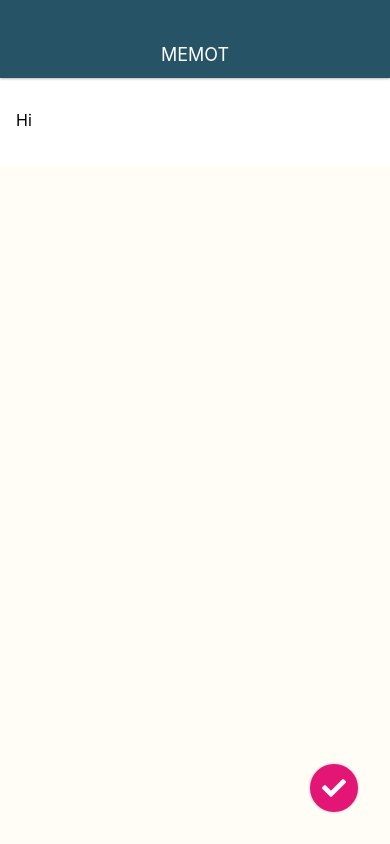
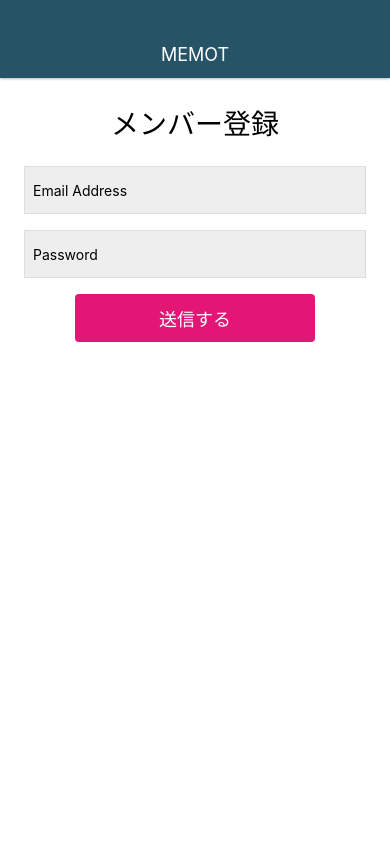
Before and after one commit to shachitaku/MemoApp, a React Native app: screen / in a window 390 px wide. Built offline with nearby package versions, Linux system fonts and the light colour scheme.

Commit message:
Create Login and Signup screen

```diff
--- a/App.js
+++ b/App.js
@@ -5,6 +5,8 @@
 import MemoListScreen from './src/screens/MemoListScreen';
 import MemoDetailScreen from './src/screens/MemoDetailScreen';
 import MemoEditScreen from './src/screens/MemoEditScreen';
+import LoginScreen from './src/screens/LoginScreen';
+import SignupScreen from './src/screens/SignupScreen';
 
 
 export default class App extends React.Component {
@@ -12,7 +14,7 @@
     return (
       <View style={styles.container}>
         <Appbar />
-        <MemoEditScreen />
+        <SignupScreen />
       </View>
     );
   }
--- /dev/null
+++ b/src/screens/LoginScreen.js
@@ -0,0 +1,60 @@
+import React from 'react';
+import {
+  StyleSheet,
+  View,
+  Text,
+  TextInput,
+  TouchableHighlight,
+} from 'react-native';
+
+class LoginScreen extends React.Component {
+  render() {
+    return (
+      <View style={styles.container}>
+        <Text style={styles.title}>ログイン</Text>
+        <TextInput style={styles.input} value="Email Address" />
+        <TextInput style={styles.input} value="Password" />
+        <TouchableHighlight style={styles.button} onPress={() => {}} underlayColor="#C70F66">
+          <Text style={styles.buttonTitle}>ログインする</Text>
+        </TouchableHighlight>
+      </View>
+    );
+  }
+}
+
+export default LoginScreen;
+
+const styles = StyleSheet.create({
+  container: {
+    flex: 1,
+    width: '100%',
+    padding: 24,
+    backgroundColor: '#fff',
+  },
+  title: {
+    fontSize: 28,
+    alignSelf: 'center',
+    marginBottom: 24,
+  },
+  input: {
+    backgroundColor: '#eee',
+    height: 48,
+    marginBottom: 16,
+    borderWidth: 1,
+    borderColor: '#DDD',
+    padding: 8,
+  },
+  button: {
+    backgroundColor: '#E31676',
+    height: 48,
+    borderRadius: 4,
+    justifyContent: 'center',
+    alignItems: 'center',
+    width: '70%',
+    alignSelf: 'center',
+  },
+  buttonTitle: {
+    color: '#fff',
+    fontSize: 18,
+  },
+});
--- /dev/null
+++ b/src/screens/SignupScreen.js
@@ -0,0 +1,60 @@
+import React from 'react';
+import {
+  StyleSheet,
+  View,
+  Text,
+  TextInput,
+  TouchableHighlight,
+} from 'react-native';
+
+class SignupScreen extends React.Component {
+  render() {
+    return (
+      <View style={styles.container}>
+        <Text style={styles.title}>メンバー登録</Text>
+        <TextInput style={styles.input} value="Email Address" />
+        <TextInput style={styles.input} value="Password" />
+        <TouchableHighlight style={styles.button} onPress={() => {}} underlayColor="#C70F66">
+          <Text style={styles.buttonTitle}>送信する</Text>
+        </TouchableHighlight>
+      </View>
+    );
+  }
+}
+
+export default SignupScreen;
+
+const styles = StyleSheet.create({
+  container: {
+    flex: 1,
+    width: '100%',
+    padding: 24,
+    backgroundColor: '#fff',
+  },
+  title: {
+    fontSize: 28,
+    alignSelf: 'center',
+    marginBottom: 24,
+  },
+  input: {
+    backgroundColor: '#eee',
+    height: 48,
+    marginBottom: 16,
+    borderWidth: 1,
+    borderColor: '#DDD',
+    padding: 8,
+  },
+  button: {
+    backgroundColor: '#E31676',
+    height: 48,
+    borderRadius: 4,
+    justifyContent: 'center',
+    alignItems: 'center',
+    width: '70%',
+    alignSelf: 'center',
+  },
+  buttonTitle: {
+    color: '#fff',
+    fontSize: 18,
+  },
+});
```
